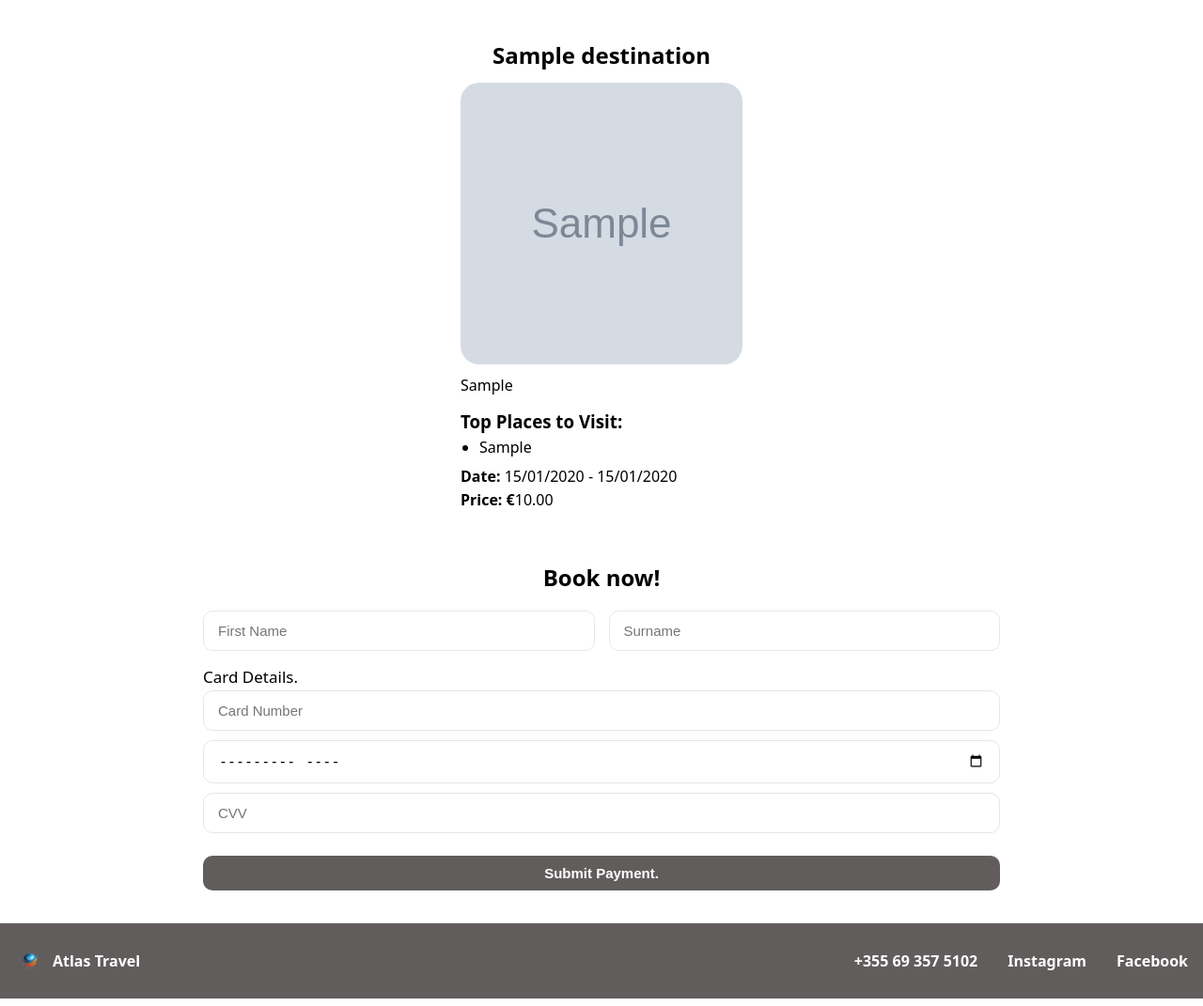
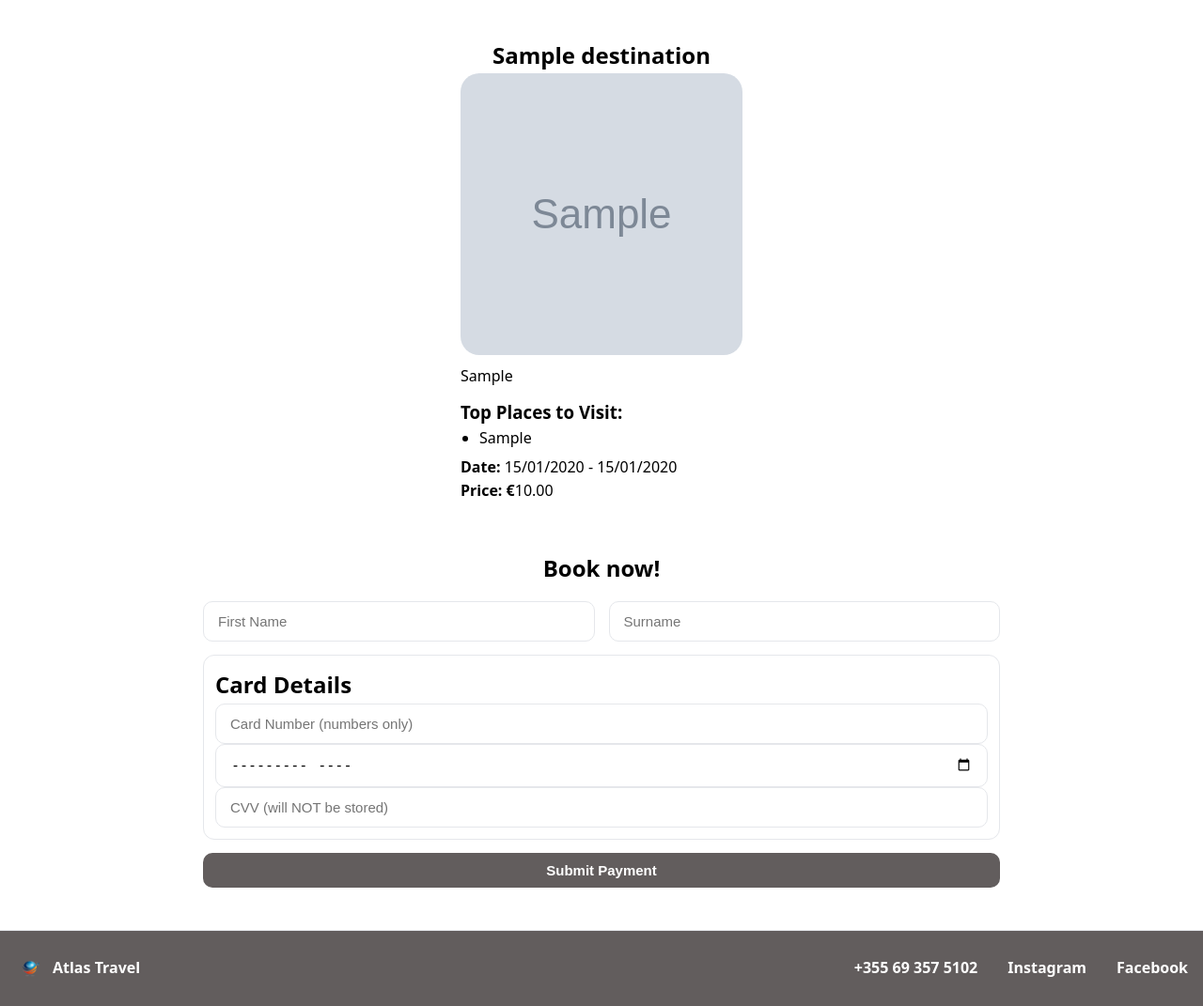
Before and after one commit to sarapojaku/Atlas_Travel, a PHP site: page /booking.php?id=1 in a window 1280 px wide. Shown: the part 65-1136 px from the top of the page at 94% size. Run offline with PHP 8.4, Linux system fonts and the light colour scheme; tables that the repository leaves empty hold one stand-in row (values such as "Sample post"); grey boxes marked "Sample" are stand-in pictures.

Commit message:
Update booking.php

```diff
--- a/booking.php
+++ b/booking.php
@@ -1,5 +1,7 @@
 <?php
-// session_start();
+// booking.php
+// Shows destination info and booking form. AJAX submits to book_form.php
+
 include 'db_connect.php';
 
 if (!isset($_GET['id']) || !is_numeric($_GET['id'])) {
@@ -8,27 +10,29 @@ if (!isset($_GET['id']) || !is_numeric($_GET['id'])) {
 
 $destinationId = intval($_GET['id']);
 
-// Fetch all destinations
-$sql = "SELECT DestinationName, DestinationInfo, DestinationPlaces, DestinationImage, DestinationPrice, StartDate, EndDate
-        FROM destination
+// Fetch destination details
+$sql = "SELECT DestinationID, DestinationName, DestinationInfo, DestinationPlaces, DestinationImage, DestinationPrice, StartDate, EndDate
+        FROM Destination
         WHERE DestinationID = ?";
 $stmt = $conn->prepare($sql);
 $stmt->bind_param("i", $destinationId);
 $stmt->execute();
 $result = $stmt->get_result();
 $dest = $result->fetch_assoc();
+$stmt->close();
+
+if (!$dest) {
+    die("Destination not found.");
+}
 
 $imagePath = "uploads/";
-
 ?>
-
-
 <!DOCTYPE html>
 <html lang="en">
 <head>
     <meta charset="UTF-8">
     <meta name="viewport" content="width=device-width, initial-scale=1.0">
-    <title>Booking</title>
+    <title>Booking - <?php echo htmlspecialchars($dest['DestinationName']); ?></title>
     <link rel="icon" href="images/logo.png" type="image/png" />
     <link rel="shortcut icon" href="images/logo.png" type="image/png" />
     <style>
@@ -50,22 +54,15 @@ $imagePath = "uploads/";
         margin-left: 200px;
         margin-right: 200px;
     }
-        h1 {
-            text-align: center;
-        }
-        .form-row {
-            display: grid;
-            grid-template-columns: 1fr 1fr;
-            gap: 15px;
-        }
-        .book-form input {
+    h1 { text-align: center; }
+    .form-row { display: grid; grid-template-columns: 1fr 1fr; gap: 15px; }
+    .book-form input, .book-form select {
         width: 100%;
         padding: 12px 15px;
         border: 1px solid var(--border);
         border-radius: 10px;
         background: #ffffff;
         font-size: 15px;
-            /* margin-bottom: 10px; */
     }
     .book-form button {
         background: #625d5d;
@@ -78,109 +75,36 @@ $imagePath = "uploads/";
         transition: transform 0.3s ease, box-shadow 0.3s ease;
     }
     .book-form button:hover {
-            text-decoration: none;
         background: #767778;
-            transform: scale(1.05);
-            box-shadow: 0 8px 25px rgba(0, 0, 0, 0.15);
+        transform: scale(1.03);
+        box-shadow: 0 8px 25px rgba(0,0,0,0.12);
     }
-        #book-response {
-            padding: 10px;
-            border-radius: 5px;
-            transition: opacity 0.5s ease;
+    #book-response { padding: 10px; border-radius: 5px; transition: opacity 0.3s ease; margin-top: 10px; }
+    .first { display:flex; justify-content:center; align-items:flex-start; gap:50px; padding:40px 20px; flex-wrap:wrap; }
+    .info { max-width:450px; text-align:center; }
+    .info img { display:block; margin:0 auto; width:300px; height:300px; border-radius:20px; object-fit:cover; margin-bottom:10px; }
+    .info p { text-align:left; margin-bottom:10px; }
+    .info ul { text-align:left; list-style:none; padding-left:0; margin-bottom:10px; }
+    .card { padding: 12px; border: 1px solid var(--border); border-radius: 12px; background: #fff; }
+    @media screen and (max-width:900px){
+        .first { flex-direction:column; align-items:center; gap:20px; padding:20px; }
+        .book-form { margin-left:20px; margin-right:20px; }
+        .form-row { grid-template-columns: 1fr; }
     }
-        .card input {
-            margin-bottom: 10px;
-        }
-        .card h2 {
-            font-weight: lighter;
-            font-size: 17px;
-        }
-        .first {
-            display: flex;
-            justify-content: center;
-            align-items: flex-start;
-            gap: 50px;
-            padding: 40px 20px;
-            flex-wrap: wrap;
-        }
-        .info {
-            max-width: 450px;
-            text-align: center;
-        }
-        .info h2 {
-            text-align: center;
-            margin-bottom: 10px;
-        }
-        .info img {
-            display: block;
-            margin: 0 auto;
-            width: 300px;
-            height: 300px;
-            border-radius: 20px;
-            object-fit: cover;
-            margin-bottom: 10px;
-        }
-        .info p {
-            text-align: left;
-            margin-bottom: 10px;
-        }
-        .info h3 {
-            text-align: left;
-        }
-        .info ul {
-            text-align: left;
-            list-style: none;
-            padding-left: 0;
-            margin-bottom: 10px;
-        }
-        .info ul span {
-            font-weight: bold;
-        }
-        @media screen and (max-width: 900px) {
-            .first {
-                flex-direction: column;
-                align-items: center;
-                gap: 20px;
-                padding: 20px;
-            }
-
-            .info {
-                max-width: 100%;
-            }
-
-            .info img {
-                width: 100%;
-                max-width: 300px;
-                height: auto;
-            }
-
-            .book-form {
-                margin-left: 20px;
-                margin-right: 20px;
-            }
-
-            .form-row {
-                grid-template-columns: 1fr;
-            }
-        }
-
     </style>
 </head>
 <body>
-<?php include 'header.php';?>
+<?php include 'header.php'; ?>
 
-<section id=infos class="first">
+<section id="infos" class="first">
     <div class="info">
         <h2><?php echo htmlspecialchars($dest['DestinationName']); ?></h2>
-
-        <img src="<?php echo $imagePath . htmlspecialchars($dest['DestinationImage']); ?>"
-        alt="<?php echo htmlspecialchars($dest['DestinationName']); ?>" />
-
-        <p><?php echo nl2br($dest['DestinationInfo']); ?></p>
+        <img src="<?php echo $imagePath . htmlspecialchars($dest['DestinationImage']); ?>" alt="<?php echo htmlspecialchars($dest['DestinationName']); ?>" />
+        <p><?php echo nl2br(htmlspecialchars($dest['DestinationInfo'])); ?></p>
 
         <?php if (!empty($dest['DestinationPlaces'])): ?>
-                    <h3>Top Places to Visit:</h3>
-                    <ul style="list-style: disc; padding-left: 20px; margin-bottom: 5px;">
+            <h3 style="text-align:left;">Top Places to Visit:</h3>
+            <ul style="list-style:disc; padding-left:20px; margin-bottom:5px;">
                 <?php $places = explode(',', $dest['DestinationPlaces']);
                 foreach ($places as $place): ?>
                     <li><?php echo htmlspecialchars(trim($place)); ?></li>
@@ -188,38 +112,87 @@ $imagePath = "uploads/";
             </ul>
         <?php endif; ?>
 
-                <ul>
-                    <li><span>Date: </span><?php echo date("d/m/Y", strtotime($dest['StartDate'])) . " - " . date("d/m/Y", strtotime($dest['EndDate'])); ?></li>
-                    <li><span>Price: €</span><?php echo htmlspecialchars($dest['DestinationPrice']); ?></li>
+        <ul style="text-align:left;">
+            <li><strong>Date:</strong> <?php echo date("d/m/Y", strtotime($dest['StartDate'])) . " - " . date("d/m/Y", strtotime($dest['EndDate'])); ?></li>
+            <li><strong>Price: €</strong><?php echo number_format($dest['DestinationPrice'], 2); ?></li>
         </ul>
-
     </div>
-
 </section>
 
 <section id="booking" class="second">
     <div class="container book">
         <div class="second-head">
             <h1>Book now!</h1>
-                <form id="book-form" class="book-form" action="book_form.php?id=<?php echo $destinationId; ?>" method="post">
+
+            <form id="book-form" class="book-form" action="book_form.php?id=<?php echo $destinationId; ?>" method="post" autocomplete="off">
                 <div class="form-row">
                     <input type="text" id="fname" name="ClientName" placeholder="First Name" required>
                     <input type="text" id="lname" name="ClientSurname" placeholder="Surname" required>
                 </div>
 
                 <div class="card">
-                        <h2>Card Details.</h2>
-                        <input type="text" id="number" name="number" placeholder="Card Number" required>
-                        <input type="month" id="exDate" name="exDate" placeholder="MM/YY" required>
-                        <input type="text" id="cvv" name="cvv" placeholder="CVV" required>
+                    <h2>Card Details</h2>
+                    <!-- Note: type="month" returns YYYY-MM. We'll format server-side to MM/YYYY -->
+                    <input type="text" id="card-number" name="number" inputmode="numeric" placeholder="Card Number (numbers only)" minlength="12" maxlength="19" required>
+                    <input type="month" id="exDate" name="exDate" placeholder="MM/YYYY" required>
+                    <input type="password" id="cvv" name="cvv" placeholder="CVV (will NOT be stored)" minlength="3" maxlength="4" required>
                 </div>
-                    <button type="submit">Submit Payment.</button>
-                    <div id="book-response"></div>
+
+                <button type="submit" id="submit-btn">Submit Payment</button>
+                <div id="book-response" aria-live="polite"></div>
             </form>
         </div>
     </div>
 </section>
 
-<?php include 'footer.php';?>
+<?php include 'footer.php'; ?>
+
+<script>
+document.getElementById('book-form').addEventListener('submit', async function(e){
+    e.preventDefault();
+    const respEl = document.getElementById('book-response');
+    const submitBtn = document.getElementById('submit-btn');
+    submitBtn.disabled = true;
+    respEl.style.opacity = 0.6;
+    respEl.innerHTML = 'Processing...';
+
+    // Collect form data
+    const form = e.target;
+    const formData = new FormData(form);
+
+    // Convert FormData to JSON-friendly payload
+    const payload = {};
+    for (const [k,v] of formData.entries()) payload[k] = v;
+
+    try {
+        const res = await fetch(form.action, {
+            method: 'POST',
+            headers: { 'Accept': 'application/json', 'Content-Type': 'application/json' },
+            body: JSON.stringify(payload)
+        });
+
+        const data = await res.json();
+
+        if (data.status && data.status === 'success') {
+            respEl.style.color = 'green';
+            respEl.innerHTML = data.message;
+            // Clear card fields (but keep names for convenience)
+            document.getElementById('card-number').value = '';
+            document.getElementById('exDate').value = '';
+            document.getElementById('cvv').value = '';
+        } else {
+            respEl.style.color = 'red';
+            respEl.innerHTML = (data && data.message) ? data.message : 'An error occurred.';
+        }
+    } catch (err) {
+        respEl.style.color = 'red';
+        respEl.innerHTML = 'Network or server error. Try again.';
+        console.error(err);
+    } finally {
+        submitBtn.disabled = false;
+        respEl.style.opacity = 1;
+    }
+});
+</script>
 </body>
 </html>
```
Lines whose indentation alone changed are shown as unchanged.
